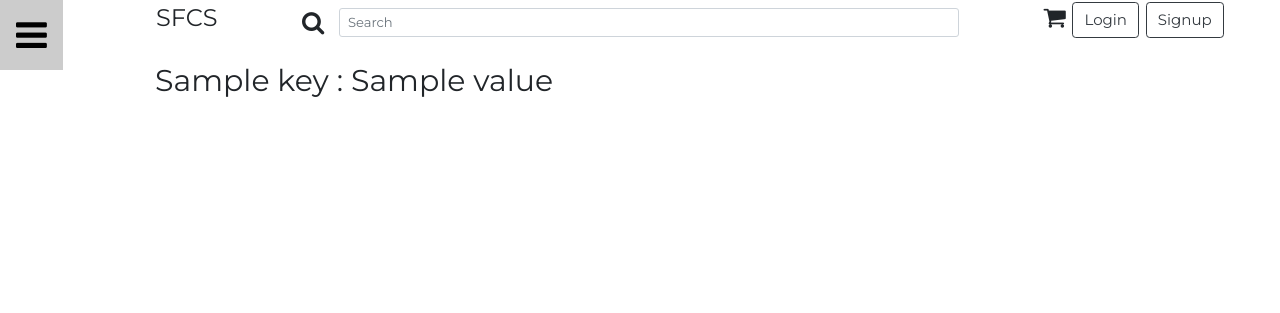
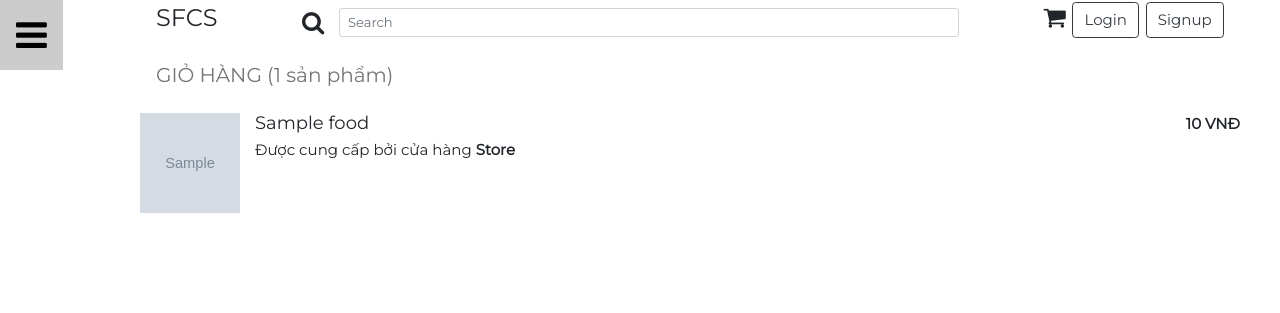
Before and after one commit to ghuyng/demoSFCS, a Django app: template order/template/cart.html in a window 1280 px wide. Shown: the top 313 px of the page. Run offline with Django 3.2, Linux system fonts and the light colour scheme; the template is opened without the code that fills it: most values are stand-ins (such as "Sample title", 1, 10 or a date in 2020); grey boxes marked "Sample" are stand-in pictures; some libraries are stand-ins or nearby versions.

Commit message:
add UI for shopping cart

```diff
--- a/Food/template/food_page.html
+++ b/Food/template/food_page.html
@@ -6,7 +6,7 @@
     Sản phẩm đã được thêm vào giỏ hàng.
 </div>
 <div class="media w3-padding-16">
-    <img src={{ food.imgURL }} class="align-self-center mr-3" alt={{food.name}} width="350px" height="350px">
+    <img src="{{ food.imgURL }}" class="align-self-center mr-3" alt={{food.name}} width="350px" height="350px">
     <div class="media-body">
         <h2 class="mt-0"><b>{{food.name}} </b></h2>
         <p>Cras sit amet nibh libero, in gravida nulla. Nulla vel metus scelerisque ante sollicitudin. Cras purus odio,
--- a/order/template/cart.html
+++ b/order/template/cart.html
@@ -6,9 +6,24 @@
 
 
 {% block content %}
-<div class="container">
-    {% for key, value in cart.items %}
-    <h2> {{ key }} : {{ value }}</h2>
+<div class="w3-container w3-text-grey" id="food_length">
+    <h4>GIỎ HÀNG ({{ cart|length }} sản phẩm)</h4>
+</div>
+<ul class="list-unstyled">
+    {% for food, quantity in cart %}
+    <li class="media w3-padding-16">
+
+        <img src="{{ food.imgURL }}" class="mr-3" alt={{food.name}} width="100px" height="100px">
+        <div class="media-body">
+            <h5 class="mt-0 mb-1">{{ food.name }}</h5>
+            Được cung cấp bởi cửa hàng <strong> Store </strong>
+        </div>
+        <div>
+            <strong>{{ food.price|stringformat:"i" }} VNĐ </strong>
+        </div>
+    </li>
     {% endfor %}
-</div>
+</ul>
+
+
 {% endblock %}
```
Also changed, not shown: order/views.py (+7 -2 lines), db.sqlite3.
